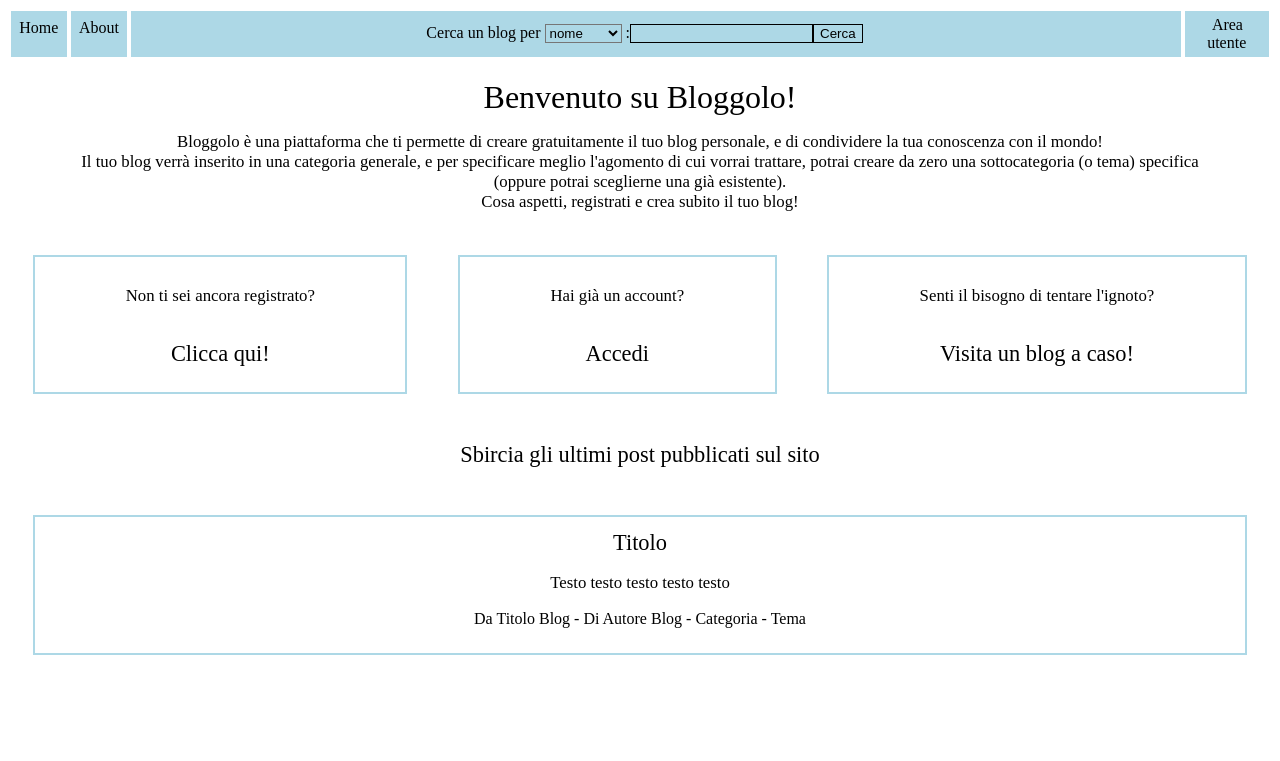
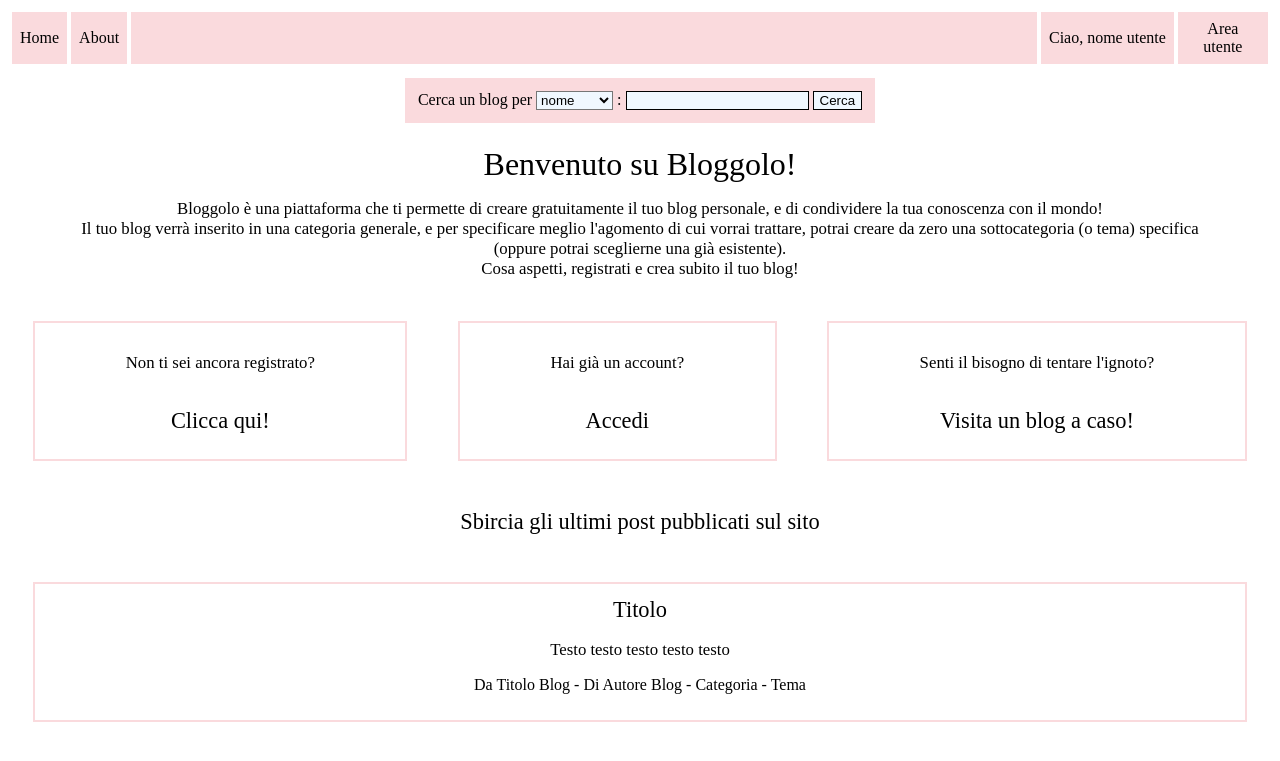
Before and after one commit to michelepapucci/database-course-project, a PHP site: page /progettoBDD/ in a window 1280 px wide. Shown: the top 761 px of the page. Run offline with PHP 8.4, Linux system fonts and the light colour scheme.

Commit message:
bottoni-e-navbar
Finito di fare e stilare la navbar. Aggiunti bottoni di modifica/cancellazione a blog.php e post.php

```diff
--- a/blog.php
+++ b/blog.php
@@ -50,6 +50,11 @@
                 echo count($posts);
             }
             ?> post</span><br/>
+            <div class = "contenitore_box">
+                <input type = "button" id = "nuovo_post" class = "bottone_modifiche" value = "Scrivi un nuovo post">
+                <input type = "button" id = "modifica_blog" class = "bottone_modifiche" value = "Modifica blog">
+                <input type = "button" id = "cancella_blog" class = "bottone_modifiche" value = "Cancella blog">
+            </div>
             <div>
                 <?php
                 foreach($posts as $post) {
@@ -62,7 +67,6 @@
                     </a>");
                 }
                 ?>
-                <!-- Quando si clicca sul div del post si va alla pagina di visualizzazione del post -->
             </div>
         </div>
         <div class="destra">
--- a/css/style.css
+++ b/css/style.css
@@ -232,7 +232,7 @@ p {
 .box {
     display: flex;
     flex-direction: column;
-    border: 1.9px solid lightblue;
+    border: 1.9px solid #fadadd;
     width: 30%;
     margin: 2% auto 0 auto;
     padding: 2%;
@@ -317,6 +317,13 @@ p {
     text-decoration: none;
 }
 
+.bottone_modifiche {
+    padding: 1.5%;
+    border: 1.2px solid;
+    margin: 1%;
+    background-color: white;
+}
+
 .contenitore_post {
 
     border: 1.5px solid;
@@ -358,42 +365,34 @@ p {
 
 .contenitore_navbar {
     display: flex;
-    border: solid white;
+    border: 0.3em solid white;
     justify-content: space-between;
     text-align: center;
-    background-color: lightblue;
+    background-color: #fadadd;
 }
 
 .navbar_sinistra {
     display: flex;
-    flex-grow: 2;
     margin: 0;
     padding: 0;
-    background-color: lightblue;
-}
-
-.navbar_centro {
-    display: flex;
-    flex-grow: 1;
-    align-items: center;
-    margin: 0;
-    padding: 0;
-    flex-wrap: nowrap;
-    background-color: lightblue;
+    background-color: #fadadd;
 }
 
 .navbar_destra {
     display: flex;
-    flex-grow: 1;
-    justify-content: flex-end;
     margin: 0;
     padding: 0;
-    background-color: lightblue;
+    background-color: #fadadd;
 }
 
 .navbar_el {
     list-style-type: none;
-    padding: 2%;
+    display: flex;
+    padding: 0.5em;
+}
+
+.navbar_el a, .navbar_el span{
+    align-self: center;
 }
 
 .lista_sinistra {
@@ -408,17 +407,30 @@ p {
     background-color: aliceblue;
 }
 
+.navbar_sotto {
+    margin-top: 0.5%;
+    display: flex;
+    justify-content: center;
+}
+
+.navbar_select {
+    background-color: aliceblue;
+}
+
 .navbar_form {
-    display: flex;
-    text-align: center;
+    padding: 1%;
+    background-color: #fadadd;
+    border: 0.3em solid white;
 }
 
 .navbar_ricerca {
     border: 1px solid;
+    background-color: aliceblue;
 }
 
 .navbar_bottone {
     border: 0.5px solid black;
+    background-color: aliceblue;
 }
 
 .area_utente {
@@ -426,24 +438,25 @@ p {
     padding-right: 1%;
 }
 
-.ereditato {
-    background-color: inherit;
-}
-
 .dropdown {
     display: flex;
+    position: relative;
 }
 
 .drop_el {
     display: none;
     position: absolute;
+    top: 3.3em;
+    left: 0;
 }
 
 .drop_el a {
     color: black;
-    padding: 12px 16px;
+    padding: 0.2em 1.7em 0.2em 1.7em;
     text-decoration: none;
     display: block;
+    border-top: 0.2em solid white;
+    background-color: rgba(250, 218, 221, .7);
 }
 
 .dropdown:hover .drop_el {
@@ -462,7 +475,7 @@ p {
     text-align: center;
 }
 .box_multipli {
-    border: 2px solid lightblue;
+    border: 2px solid #fadadd;
     padding-bottom: 2%;
     padding-top: 1%;
     flex-grow: 1;
--- a/navbar.php
+++ b/navbar.php
@@ -3,26 +3,26 @@
         <li class = "navbar_el lista_sinistra"><a class = "link_standard" href="index.php">Home</a></li>
         <li class = "navbar_el lista_sinistra"><a class = "link_standard" href="about.php">About</a></li>
     </ul>
-    <div class = "navbar_centro">
-        <form class = "navbar_form" action="/action_page.php">
-            <label class = "inline" for="ricerca">Cerca un blog per
-                <select class = "ereditato" name="opzioni" id="opzioni">
-                    <option value="nome" id = "nome">nome</option>
-                    <option value="categoria" id = "categoria">categoria</option>
-                    <option value="tema" id = "tema">tema</option>
-                </select> : </label>
-            <input type="search" class = "navbar_ricerca ereditato" id="ricerca" name="ricerca">
-            <input type="submit" class = "navbar_bottone ereditato" value = "Cerca">
-        </form>
-    </div>
-    <ul class = "navbar_destra dropdown">
-        <li class = "navbar_el lista_destra drop_campo"><a class = "link_standard area_utente">Area utente</a>
+    <ul class = "navbar_destra">
+        <li class = "navbar_el lista_destra"><span>Ciao, nome utente</span></li>
+        <li class = "navbar_el lista_destra dropdown"><a class = "link_standard area_utente">Area utente</a>
             <div class="drop_el">
                 <a href="#">Link 1</a>
                 <a href="#">Link 2</a>
                 <a href="#">Link 3</a>
             </div>
+        </li>
+    </ul>
 </div>
-</li>
-</ul>
+<div class = "navbar_sotto">
+    <form class = "navbar_form" action="/action_page.php">
+        <label class = "inline" for="ricerca">Cerca un blog per
+            <select class = "navbar_select" name="opzioni" id="opzioni">
+                <option value="nome" id = "nome">nome</option>
+                <option value="categoria" id = "categoria">categoria</option>
+                <option value="tema" id = "tema">tema</option>
+            </select> : </label>
+        <input type="search" class = "navbar_ricerca" id="ricerca" name="ricerca">
+        <input type="submit" class = "navbar_bottone" value = "Cerca">
+    </form>
 </div>
--- a/post.php
+++ b/post.php
@@ -55,6 +55,10 @@
                 <span class="visualizzazioni">20 visualizzazioni -</span>
                 <a class="link" href="#commenti">Commenti (<?php echo(getNumeroCommenti($post["id_post"])); ?>)</a>
                 <br/>
+                <div class = "contenitore_box">
+                    <input type = "button" id = "modifica_post" class = "bottone_modifiche" value = "Modifica post">
+                    <input type = "button" id = "cancella_post" class = "bottone_modifiche" value = "Cancella post">
+                </div>
 				<?php
 					$immagini = getImmaginiPost($post["id_post"]);
 					if($immagini != false) {
```
